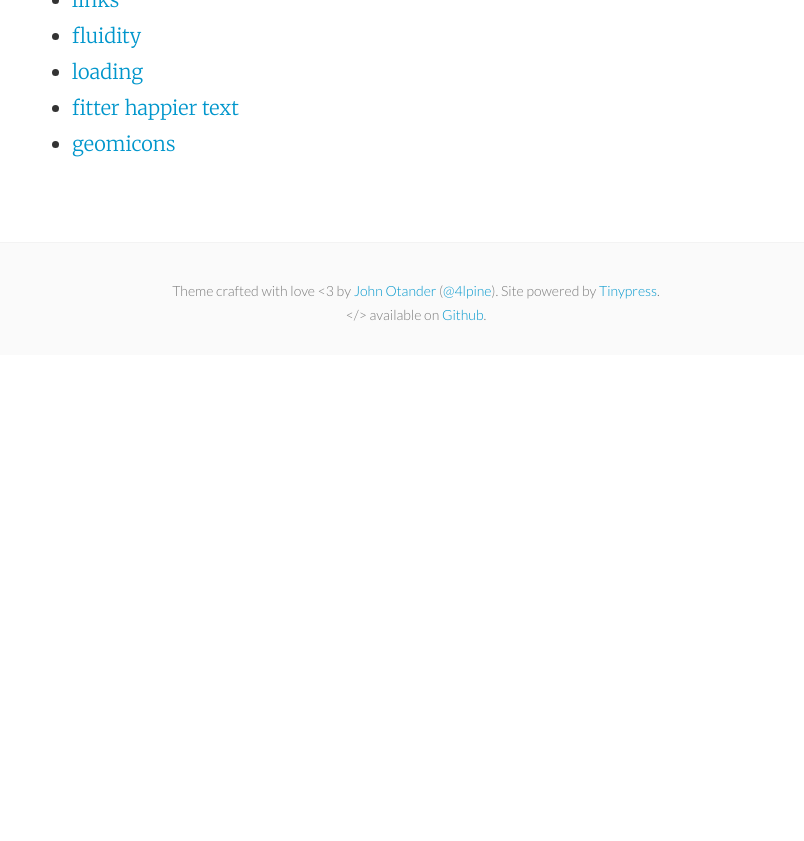
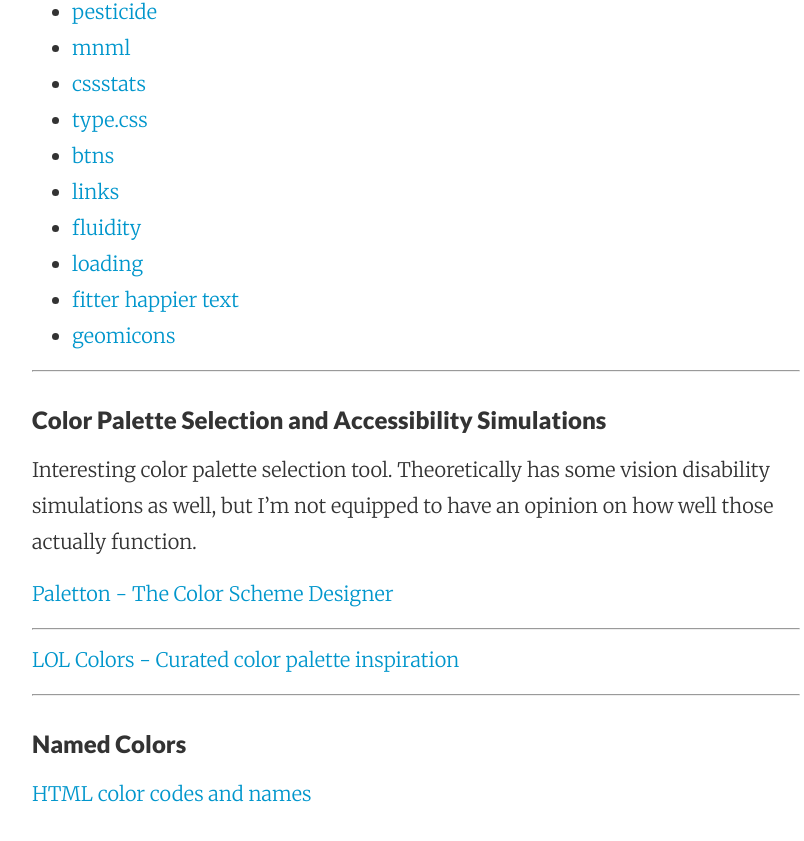
Before and after one commit to mattymaloney/mattymaloney.github.io, a Jekyll site: the page built from _posts/2016-02-03-colors-palettes-names.md, in a window 1280 px wide and 900 px high, scrolled down 1025 px. Shown: the top 841 px of the window, without its empty margins (224-1028 px from the left). Built offline with Jekyll 4.4.1, drawn with Linux system fonts in a browser that asks for light colours; before the commit the page ends 1380 px from its top, so only the background shows below that; some of the changed text lies outside the part shown.

Commit message:
Update and rename 2016-02-03-colors.md to 2016-02-03-colors-palettes-names.md

```diff
--- a/_posts/2016-02-03-colors.md
+++ b/_posts/2016-02-03-colors-palettes-names.md
@@ -1,10 +1,8 @@
 ---
 published: true
 layout: post
-title: Web Colors
+title: Colors for the Web and HTML - Palettes, Names, Accessibility
 ---
-
-
 
 ### [Colors - A nicer color palette for the web.](http://clrs.cc/)
 
@@ -27,3 +25,21 @@
 - [loading](http://jxnblk.com/loading/)
 - [fitter happier text](http://jxnblk.com/fitter-happier-text/)
 - [geomicons](http://geomicons.com/)
+
+---
+
+### Color Palette Selection and Accessibility Simulations
+
+Interesting color palette selection tool. Theoretically has some vision disability simulations as well, but I'm not equipped to have an opinion on how well those actually function.
+
+[Paletton - The Color Scheme Designer](http://paletton.com/)
+
+---
+
+[LOL Colors - Curated color palette inspiration](http://www.lolcolors.com/)
+
+---
+
+### Named Colors
+
+[HTML color codes and names](http://www.computerhope.com/htmcolor.htm)
```
